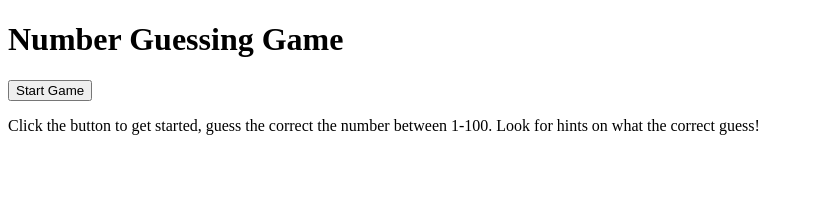
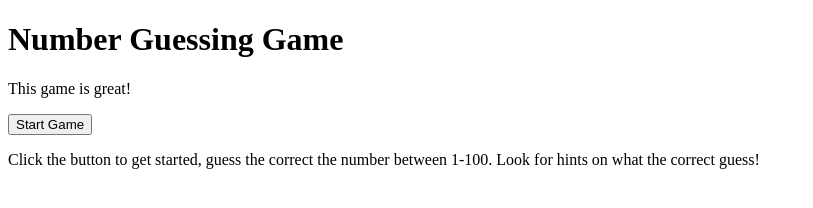
Before and after one commit to melaniemccallProcessing/JS-Nucamp, a plain HTML site: page index.html in a window 1280 px wide. Shown: the whole page, without its empty margins (0-813 px from the left). Drawn offline with Linux system fonts and the light colour scheme.

Commit message:
Trying to make a merge conflict

```diff
--- a/index.html
+++ b/index.html
@@ -6,7 +6,7 @@
 </head>
 <body>
     <h1>Number Guessing Game</h1>
-    <p></p>
+    <p>This game is great!</p>
     <button type="button" onclick="runGame()">Start Game</button>
     <p></p>
 
```
